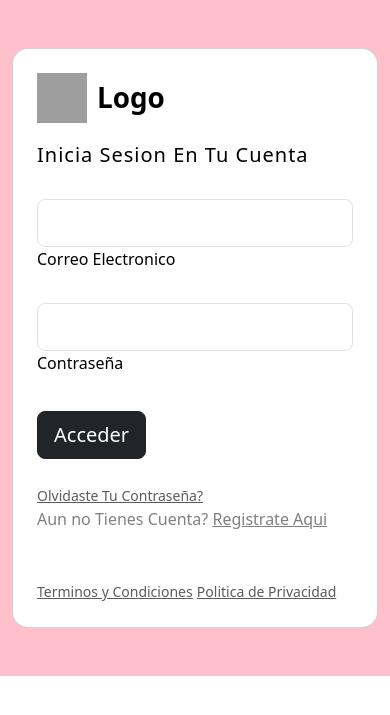
After one commit to jhonmoreno1992/Proyecto_final, a PHP site: page /login.php in a window 390 px wide. The commit adds this page. Shown: the top 715 px of the page. Run offline with PHP 8.4, Linux system fonts and the light colour scheme; grey boxes are pictures that could not be loaded.

Commit message:
se agrega archivo conexion y login

```diff
--- a/style.css
+++ b/style.css
@@ -1,5 +1,6 @@
 .lila-background {
-    background-color: #f0c8e1 !important; /* Lila suave */
+    background-color: #f0c8e1 !important;
+    /* Lila suave */
 }
 
 .footer-background {
--- a/index.php
+++ b/vista/index.php
@@ -33,7 +33,7 @@
                     </li>
                 </ul>
                 <form class="d-flex">
-                    <button class="btn btn-outline-dark" type="submit">
+                    <button class="btn btn-outline-dark" type="button" onclick="window.location.href='login.php';">
                         <i class="bi-cart-fill me-1"></i>
                         Login
                         <span class="badge bg-dark text-white ms-1 rounded-pill"> </span>
--- /dev/null
+++ b/vista/login.php
@@ -0,0 +1,70 @@
+<!DOCTYPE html>
+<html lang="en">
+
+<head>
+    <meta charset="UTF-8">
+    <meta name="viewport" content="width=device-width, initial-scale=1.0">
+    <link rel="stylesheet" href="style.css">
+    <link href="https://cdn.jsdelivr.net/npm/bootstrap@5.3.3/dist/css/bootstrap.min.css" rel="stylesheet" integrity="sha384-QWTKZyjpPEjISv5WaRU9OFeRpok6YctnYmDr5pNlyT2bRjXh0JMhjY6hW+ALEwIH" crossorigin="anonymous">
+    <script src="https://cdn.jsdelivr.net/npm/bootstrap@5.3.3/dist/js/bootstrap.bundle.min.js" integrity="sha384-YvpcrYf0tY3lHB60NNkmXc5s9fDVZLESaAA55NDzOxhy9GkcIdslK1eN7N6jIeHz" crossorigin="anonymous"></script>
+    <script src="https://cdn.jsdelivr.net/npm/@popperjs/core@2.11.8/dist/umd/popper.min.js" integrity="sha384-I7E8VVD/ismYTF4hNIPjVp/Zjvgyol6VFvRkX/vR+Vc4jQkC+hVqc2pM8ODewa9r" crossorigin="anonymous"></script>
+    <script src="https://cdn.jsdelivr.net/npm/bootstrap@5.3.3/dist/js/bootstrap.min.js" integrity="sha384-0pUGZvbkm6XF6gxjEnlmuGrJXVbNuzT9qBBavbLwCsOGabYfZo0T0to5eqruptLy" crossorigin="anonymous"></script>
+    <title>login</title>
+</head>
+
+<body>
+    <section class="vh-50" style="background-color: pink;">
+        <div class="container py-5 h-100">
+            <div class="row d-flex justify-content-center align-items-center h-100">
+                <div class="col col-xl-10">
+                    <div class="card" style="border-radius: 1rem;">
+                        <div class="row g-0">
+                            <!-- Imagen de la izquierda cambiada -->
+                            <div class="col-md-6 col-lg-5 d-none d-md-block">
+                                <img src="asset/peluche.jpeg" alt="login form" class="img-fluid" style="border-radius: 1rem 0 0 1rem;" />
+                            </div>
+
+                            <!-- Formulario -->
+                            <div class="col-md-6 col-lg-7.5 d-flex align-items-center">
+                                <div class="card-body p-4 p-lg-6 text-black">
+
+                                    <form>
+                                        <!-- Logo con imagen -->
+                                        <div class="d-flex align-items-center mb-3 pb-1">
+                                            <img src="asset/facebook.png" alt="logo" style="width: 50px; height: 50px; margin-right: 10px;">
+                                            <span class="h1 fw-bold mb-0">Logo</span>
+                                        </div>
+
+                                        <h5 class="fw-normal mb-3 pb-3" style="letter-spacing: 1px;">Inicia Sesion En Tu Cuenta</h5>
+
+                                        <div data-mdb-input-init class="form-outline mb-4">
+                                            <input type="email" id="form2Example17" class="form-control form-control-lg" />
+                                            <label class="form-label" for="form2Example17">Correo Electronico</label>
+                                        </div>
+
+                                        <div data-mdb-input-init class="form-outline mb-4">
+                                            <input type="password" id="form2Example27" class="form-control form-control-lg" />
+                                            <label class="form-label" for="form2Example27">Contraseña</label>
+                                        </div>
+
+                                        <div class="pt-1 mb-4">
+                                            <button data-mdb-button-init data-mdb-ripple-init class="btn btn-dark btn-lg btn-block" type="button">Acceder</button>
+                                        </div>
+
+                                        <a class="small text-muted" href="#!">Olvidaste Tu Contraseña?</a>
+                                        <p class="mb-5 pb-lg-2" style="color: gray;">Aun no Tienes Cuenta? <a href="#!" style="color: gray;">Registrate Aqui</a></p>
+                                        <a href="#!" class="small text-muted">Terminos y Condiciones</a>
+                                        <a href="#!" class="small text-muted">Politica de Privacidad</a>
+                                    </form>
+
+                                </div>
+                            </div>
+                        </div>
+                    </div>
+                </div>
+            </div>
+        </div>
+    </section>
+</body>
+
+</html>
```
Also changed, not shown: modelo/conexion.php (added, +26 -0 lines), asset/facebook.png (added), asset/logo.png (added).
